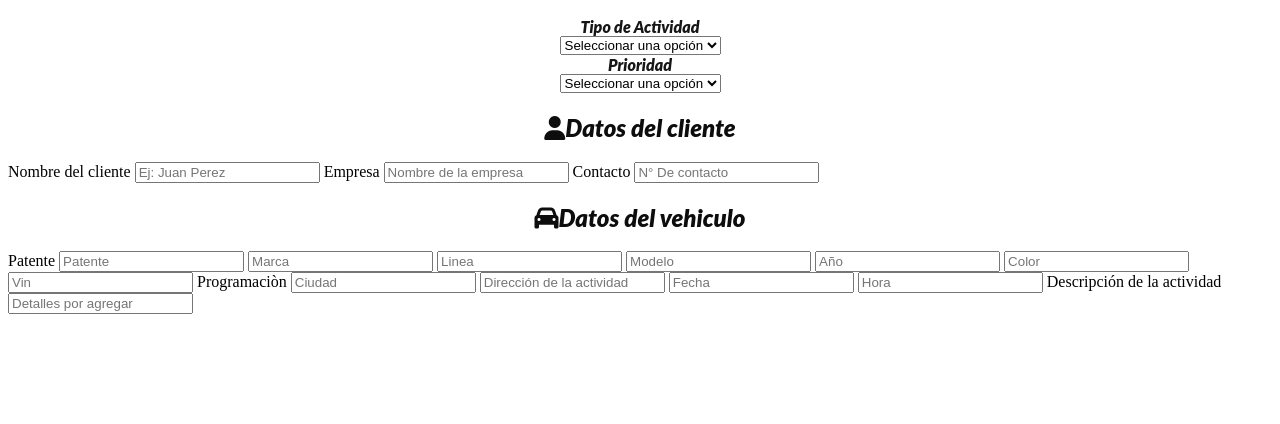
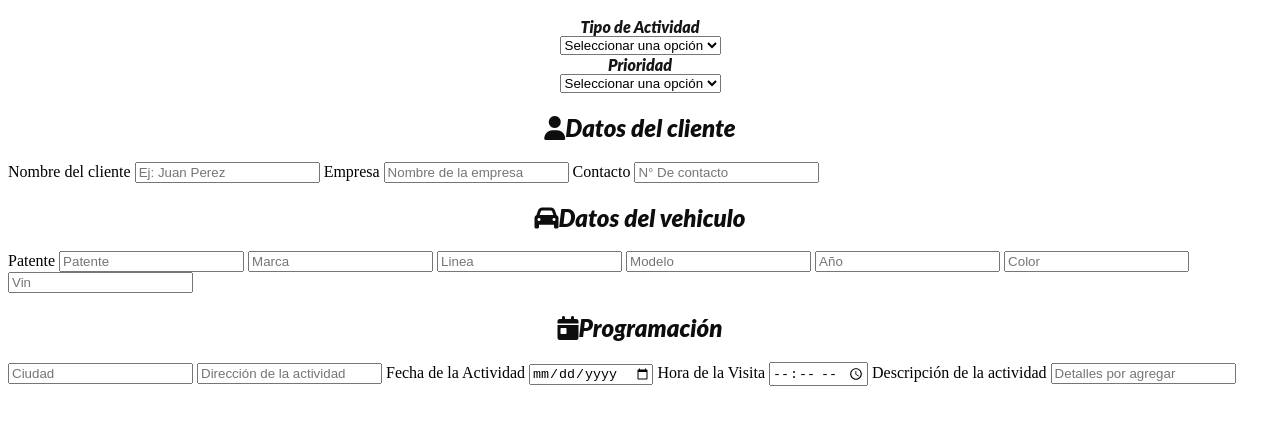
Before and after one commit to s7gomez95/SamTask, a plain HTML site: page crear-actividad.html in a window 1280 px wide. Shown: the part 114-538 px from the top of the page. Drawn offline with Linux system fonts and the light colour scheme.

Commit message:
Agregar campo de hora en crear-actividad

```diff
--- a/crear-actividad.html
+++ b/crear-actividad.html
@@ -48,8 +48,8 @@
 
             </section>
             <h2><i class="fa-solid fa-car"></i>Datos del vehiculo</h2>
-            <label for="tipo">Patente</label>
-            <input type="text" id="Patente" name="Patente" placeholder="Patente ">
+            <label for="patente">Patente</label>
+            <input type="text" id="patente" name="patente" placeholder="Patente ">
 
             <input type="text" placeholder="Marca">
             <input type="text" placeholder="Linea">
@@ -57,11 +57,15 @@
             <input type="text" placeholder="Año">
             <input type="text" placeholder="Color">
             <input type="text" placeholder="Vin">
-            <label for="tipo">Programaciòn</label>
+
+            <h2><i class="fa-solid fa-calendar-day"></i>Programación</h2>
             <input type="text" placeholder="Ciudad">
             <input type="text" placeholder="Dirección de la actividad">
-            <input type="text" placeholder="Fecha">
-            <input type="text" placeholder="Hora">
+            <label for="fecha">Fecha de la Actividad</label>
+            <input type="date" id="fecha" name="fecha">
+
+            <label for="hora">Hora de la Visita</label>
+            <input type="time" id="hora" name="hora">
             <label for="tipo">Descripción de la actividad</label>
             <input type="text" placeholder="Detalles por agregar">
         </form>
```
